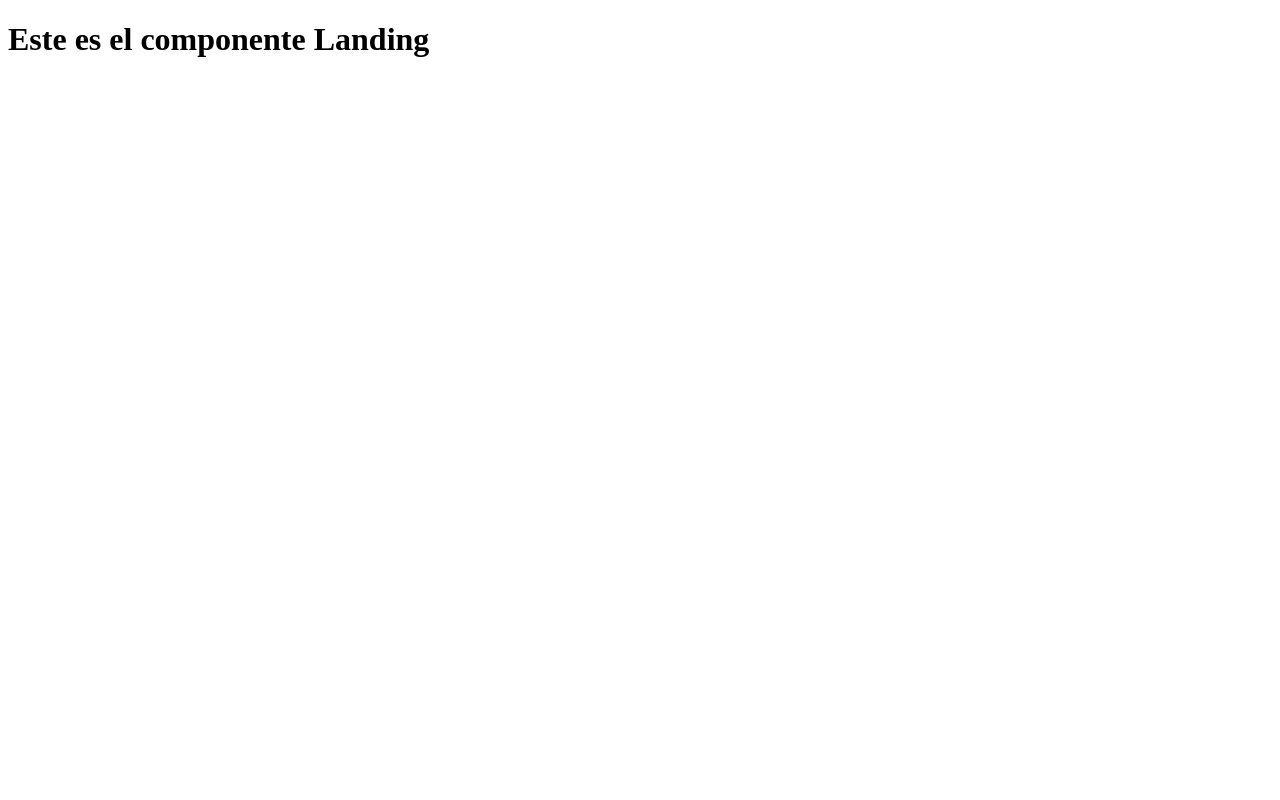
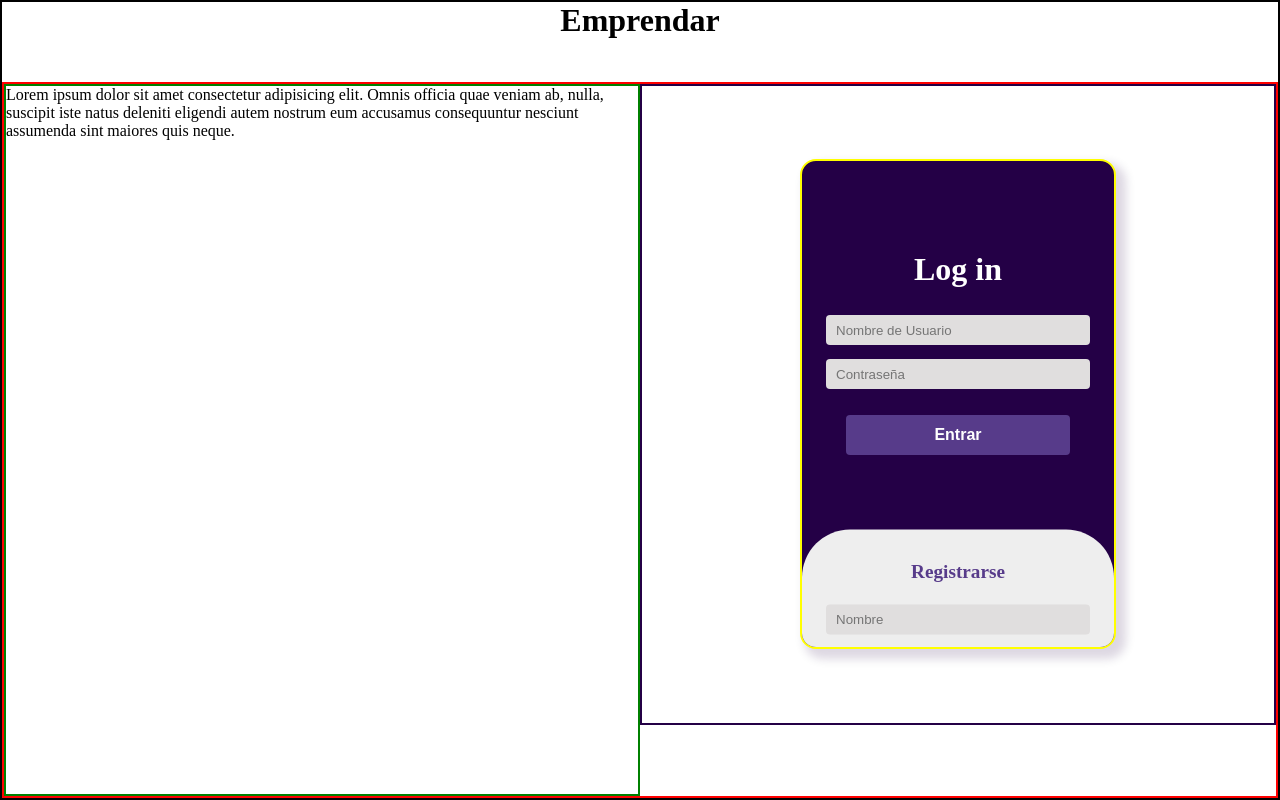
Before and after one commit to MauroMoyano/Emprendar_Front, a Next.js app: page / in a window 1280 px wide. Built offline with nearby package versions, Linux system fonts and the light colour scheme.

Commit message:
creation of the landing page and forms to enter

```diff
--- /dev/null
+++ b/components/formLanding/formLanding.jsx
@@ -0,0 +1,122 @@
+import style from "../../src/pages/styles/landing.module.css"
+import { useState } from "react";
+import validate from "./validateSignIn"
+const validateSignIn = (form, users) =>{
+//user va a contener todos los user para ver si ya existe ese usuario
+    const error = {}
+    const {name,last_name,user_name,email,password,profile_img} = form;
+
+    !name||!last_name||!user_name||!email ||!password||!profile_img
+        ? error.error = "Se necesitan todos los datos para crear una cuenta"
+        : null
+    return error
+}
+
+export default function FormLanding(){
+
+    //SIGN IN
+    const [error,setError] = useState({
+        error:""
+    })
+
+
+    const [formSignIn,setFormSignIn] = useState({
+        name:"",
+        last_name:"",
+        user_name:"",
+        email:"",
+        password:"",
+        profile_img:""
+    })
+
+    //manejo de estado formSignIn
+    const handlerSignIn = (event) =>{
+        const prop = event.target.name;
+        const value = event.target.value;
+        setFormSignIn({...formSignIn,[prop]:value})
+
+        //hardcodeo el seundo parametro para ver si funciona
+        //validateSignIn({...formSignIn,[prop]:value},[{name:"santiago"}])
+        setError()
+    }
+    //envio de datos SignIn
+    const sendDataSignIn = (data) =>{
+        //despachar action
+        console.log(data);
+        setFormSignIn(
+           { name:"",
+            last_name:"",
+            user_name:"",
+            email:"",
+            password:"",
+            profile_img:""}
+        )
+    }
+
+
+    //LOG IN
+    const [formLogIn, setFormLogIn] = useState({
+        user_name:"",
+        password:""
+    })
+
+    //manejo de estado formSignIn
+    const handlerLogIn = (event) =>{
+        const prop = event.target.name;
+        const value = event.target.value;
+        setFormLogIn({...formLogIn,[prop]:value})
+    }
+    //envio de datos SignIn
+    const sendDataLogIn = (data) =>{
+        //despachar action
+        setFormLogIn({
+            user_name:"",
+            password:""
+        })
+
+    }
+
+
+
+    //funcion que elimina el default que recarga la pagina cuando se envia un formulario
+    const handlerSubmit = (event) =>{
+        event.preventDefault()
+    }
+
+    const [checked, setChecked] = useState(false)
+    //Con esta funcion manejamos el estado del checkbox si es true mostramos un formulario de Log In si es false de Sign In
+    const handlerCheckbox = (event) =>{
+        event.target.id === "signIn"
+            ?  setChecked(!checked)
+            : setChecked(false)
+    }
+
+    return(
+        <div  className={style.main}>
+            <input type="checkbox" className={style.chk} id ="chk" aria-hidden="true" checked={checked}/>
+
+            <div className={style.logIn}>
+                <form onClick={handlerSubmit} className={style.form}>
+                    <label onClick={handlerCheckbox}  id="logIn" className={style.label} htmlFor="chk" aria-hidden="true">Log in</label>
+                    <input className={style.input} name="user_name" value={formLogIn.user_name} onChange={handlerLogIn} type="text" placeholder="Nombre de Usuario"/>
+                    <input className={style.input} name="password" value={formLogIn.password}   onChange={handlerLogIn} type="text" placeholder="Contraseña"/>
+                    <button onClick={()=>sendDataLogIn(formLogIn)}>Entrar</button>
+                </form>
+            </div>
+            <div className={style.sign_In}>
+                <form onClick={handlerSubmit} className={style.form}>
+                    <label onClick={handlerCheckbox} id="signIn" className={style.label} htmlFor="chk" aria-hidden="true">Registrarse</label>
+                    <input className={style.input} name="name" value={formSignIn.name} onChange={handlerSignIn} type="text" placeholder="Nombre"/>
+                    <input className={style.input} name="last_name" value={formSignIn.last_name}onChange={handlerSignIn} type="text" placeholder="Apellido"/>
+                    <input className={style.input} name="user_name" value={formSignIn.user_name}onChange={handlerSignIn} type="text" placeholder="Nombre de Usuario"/>
+                    <input className={style.input} name="email" value={formSignIn.email}onChange={handlerSignIn} type="text" placeholder="Email"/>
+                    <input className={style.input} name="password" value={formSignIn.password}onChange={handlerSignIn} type="text" placeholder="Contraseña"/>
+                    <input className={style.input} name="profile_img" value={formSignIn.profile_img}onChange={handlerSignIn} type="text" placeholder="foto"/>
+                    <p onClick={handlerCheckbox}>Ya tengo cuenta</p>
+                    <button onClick={()=>sendDataSignIn(formSignIn)}>Registrarse</button>
+                </form>
+            </div>
+
+        </div>
+    )
+}
--- /dev/null
+++ b/components/formLanding/validateSignIn.js
@@ -0,0 +1,4 @@
+const validate = () =>{
+
+}
+export default validate
--- a/src/pages/_app.js
+++ b/src/pages/_app.js
@@ -1,4 +1,4 @@
-// import '@/styles/globals.css'
+import '@/styles/globals.css'
 import { Provider } from 'react-redux'
 // import { useStore } from '../../redux/store'
 import store from "../../redux/store"
--- a/src/pages/index.jsx
+++ b/src/pages/index.jsx
@@ -1,9 +1,25 @@
+import { useState } from "react";
+import style from "./styles/landing.module.css"
+import FormLanding from "components/formLanding/formLanding";
+export default function Landing(){
 
-export default function Landing(){
+
+
     return(
-        <div>
-            <h1>Este es el componente Landing</h1>
+       <div className={style.all}>
+            <div className={style.title}>
+                <h1>Emprendar</h1>
+            </div>
+             <div className={style.container}>
+                <div className={style.aboutPage}>
+                    <p>Lorem ipsum dolor sit amet consectetur adipisicing elit. Omnis officia quae veniam ab, nulla, suscipit iste natus deleniti eligendi autem nostrum eum accusamus consequuntur nesciunt assumenda sint maiores quis neque.</p>
+                </div>
+
+                <div className={style.user}>
+                    <FormLanding />
+                </div>
 
         </div>
+       </div>
     )
 }
--- /dev/null
+++ b/src/pages/styles/landing.module.css
@@ -0,0 +1,172 @@
+
+    .all{
+        display: flex;
+        height: 100vb;
+        border: 2px solid black;
+
+        justify-content: center;
+        align-items: center;
+        align-content: center;
+
+        flex-direction: column;
+    }
+
+    .title{
+        height: 10vb;
+    }
+    .container{
+        height: 90vb;
+        display:grid;
+        grid-template-columns: repeat(2, 1fr);
+        border: 2px red solid;
+
+
+    }
+    .aboutPage{
+        display: flex;
+        border: green 2px solid ;
+
+
+    }
+
+    .user{
+        display: flex;
+        justify-content: center;
+        border: #240046 2px solid ;
+        align-content: center;
+        align-items: center;
+        height: 90%;
+
+    }
+
+    .main{
+        border:yellow 2px solid ;
+        display: flex;
+        background-color: #240046;
+        min-width: 50%;
+        flex-direction: column;
+        border-radius: 1rem;
+        overflow: hidden;
+        position: relative;
+        box-shadow: 7px 7px 10px 3px #24004628;
+        max-height: 490px;
+    }
+
+    .form {
+        display: flex;
+        flex-direction: column;
+        gap: 14px;
+        padding: 24px;
+    }
+    .label {
+        color: #fff;
+        font-size: 2rem;
+        justify-content: center;
+        display: flex;
+        font-weight: bold;
+        cursor: pointer;
+        transition: .5s ease-in-out;
+      }
+    .form button {
+        width: 85%;
+        height: 40px;
+        margin: 12px auto 10%;
+        color: #fff;
+        background: #573b8a;
+        font-size: 1rem;
+        font-weight: bold;
+        border: none;
+        border-radius: 4px;
+        cursor: pointer;
+        transition: .2s ease-in;
+    }
+
+
+    .form button:hover {
+        background-color: #6d44b8;
+    }
+
+    .input {
+        width: 100%;
+        height: 30px;
+        background: #e0dede;
+        padding: 10px;
+        border: none;
+        outline: none;
+        border-radius: 4px;
+    }
+
+
+
+    /*logearse*/
+
+    /*Login*/
+    .logIn {
+     position: relative;
+        width: 100%;
+        height: 100%;
+    }
+
+
+    .logIn label {
+        margin: 25% 0 5%;
+      }
+
+    /*registrarse*/
+
+    .sign_In {
+        background: #eee;
+        border-top-right-radius: 3rem;
+        border-top-left-radius: 3rem;
+
+        transform: translateY(5%);
+        transition: .8s ease-in-out;
+    }
+
+    .sign_In label {
+        color: #573b8a;
+        transform: scale(.6);
+    }
+
+    /*funcionalidad del checkbok*/
+    .chk{
+        display: none;
+    }
+
+    .chk:checked{
+        width: 60px;
+    }
+
+    .chk:checked ~ .sign_In {
+        transform: translateY(-60%);
+      }
+
+    .chk:checked ~ .sign_In label {
+      transform: scale(1);
+      margin: 10% 0 5%;
+    }
+
+    .chk:checked ~ .sign_In label {
+      transform: scale(.6);
+      margin: 5% 0 5%;
+    }
+
+
+
+
+
+    .chk:checked ~ .logIn label {
+        transform: scale(.6);
+        margin: 5% 0 5%;
+    }
+
+
+
+    .sign_In p {
+        font-size: .8rem;
+        cursor: pointer;
+    }
+
+    .sign_In p:hover {
+        color: #240046;
+    }
--- a/src/styles/globals.css
+++ b/src/styles/globals.css
@@ -1,4 +1,10 @@
-:root {
+* {
+  box-sizing: border-box;
+  padding: 0;
+  margin: 0;
+}
+
+/* :root {
   --max-width: 1100px;
   --border-radius: 12px;
   --font-mono: ui-monospace, Menlo, Monaco, 'Cascadia Mono', 'Segoe UI Mono',
@@ -71,14 +77,10 @@
     --card-rgb: 100, 100, 100;
     --card-border-rgb: 200, 200, 200;
   }
-}
+} */
 
-* {
-  box-sizing: border-box;
-  padding: 0;
-  margin: 0;
-}
 
+/*
 html,
 body {
   max-width: 100vw;
@@ -104,4 +106,4 @@ a {
   html {
     color-scheme: dark;
   }
-}
+} */
```
Also changed, not shown: 2 other files (tests, documents, lock files or other folders).
